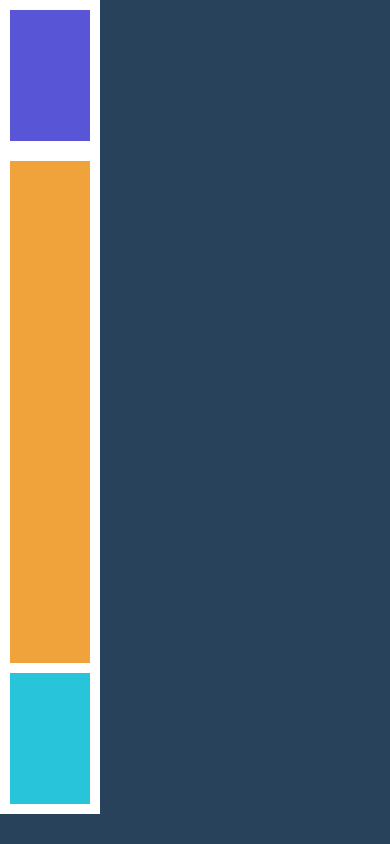
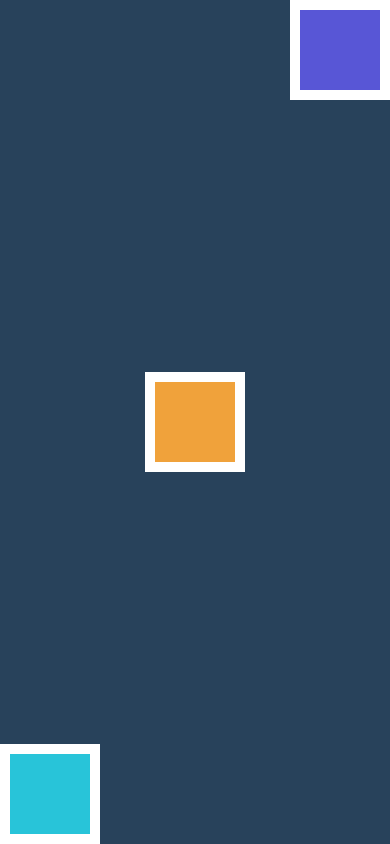
Before and after one commit to nahuelbentos/curso-react-native, a React Native app in the folder 02-MiPrimerApp/: screen / in a window 390 px wide. Built offline with nearby package versions, Linux system fonts and the light colour scheme.

Commit message:
Fin tarea 4

```diff
--- a/02-MiPrimerApp/src/screens/TareaScreen.tsx
+++ b/02-MiPrimerApp/src/screens/TareaScreen.tsx
@@ -15,6 +15,7 @@ const styles = StyleSheet.create({
   container: {
     flex: 1,
     backgroundColor: '#28425B',
+    justifyContent: 'space-between',
   },
   cajaMorada: {
     width: 100,
@@ -22,7 +23,7 @@ const styles = StyleSheet.create({
     borderWidth: 10,
     borderColor: 'white',
     backgroundColor: '#5856D6',
-    flex: 1,
+    alignSelf: 'flex-end',
   },
   cajaNaranja: {
     width: 100,
@@ -30,7 +31,7 @@ const styles = StyleSheet.create({
     borderWidth: 10,
     borderColor: 'white',
     backgroundColor: '#F0A23B',
-    flex: 4,
+    alignSelf: 'center',
   },
   cajaAzul: {
     width: 100,
@@ -38,7 +39,6 @@ const styles = StyleSheet.create({
     borderWidth: 10,
     borderColor: 'white',
     backgroundColor: '#28C4D9',
-    flex: 1,
-    bottom: 30,
+    alignSelf: 'flex-start',
   },
 });
```
